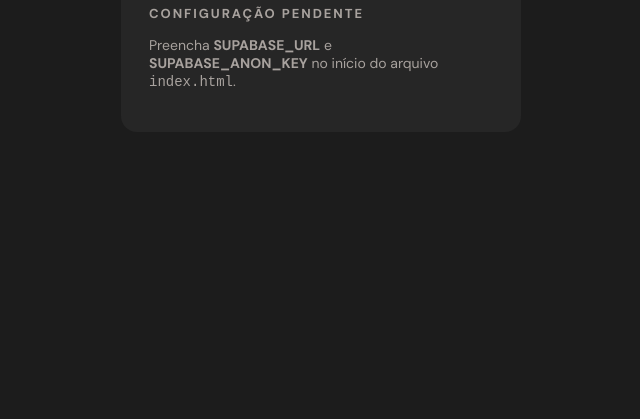
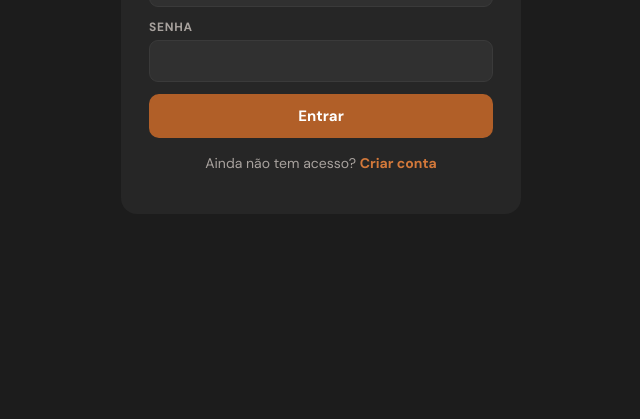
Before and after one commit to joaoneiva123-prog/ipiranga-crm, a plain HTML site: page index.html in a window 1280 px wide. Shown: the part 381-800 px from the top of the page, without its empty margins (319-959 px from the left). Drawn offline with nearby package versions, Linux system fonts and the light colour scheme.

Commit message:
Conecta ao banco Supabase
Co-Authored-By: Claude Opus 5.5 <noreply@anthropic.com>
Claude-Session: https://claude.ai/code/session_01RJuQa4QKkrHCU9qR2Xqsez

```diff
--- a/index.html
+++ b/index.html
@@ -15,8 +15,8 @@
 <script>
 /* ====== CONFIGURAÇÃO — preencher com os dados do Supabase ====== */
 window.CRM_CONFIG = {
-  SUPABASE_URL: "",
-  SUPABASE_ANON_KEY: ""
+  SUPABASE_URL: "https://rqdcsydbeaotpmrujryh.supabase.co",
+  SUPABASE_ANON_KEY: "sb_publishable_EZqLB2BtDefw4Swx1Mt5XA_DMV363DC"
 };
 </script>
 <style>
```
